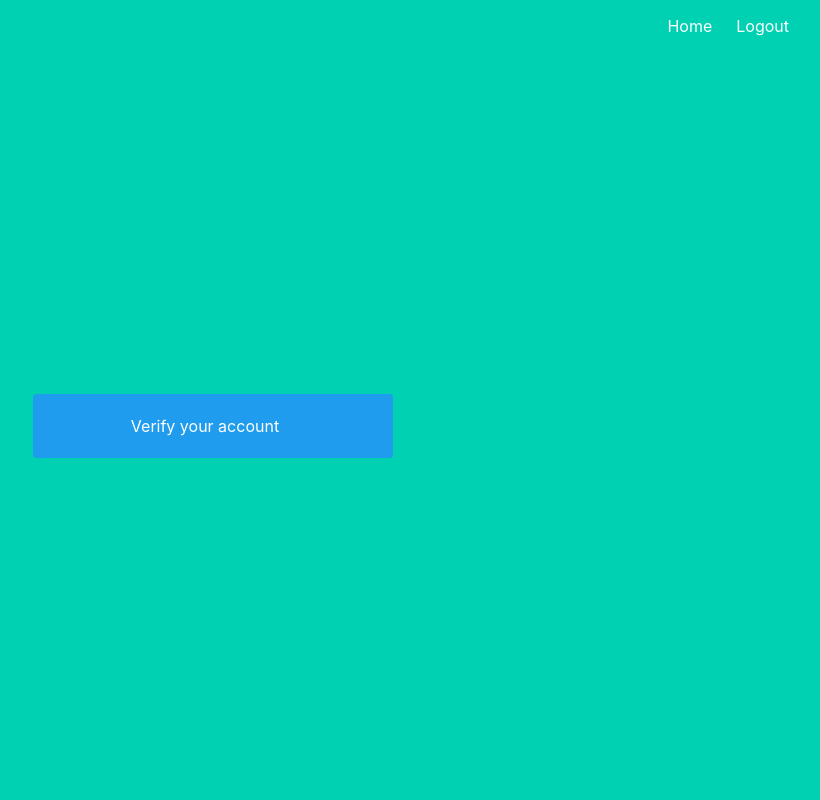
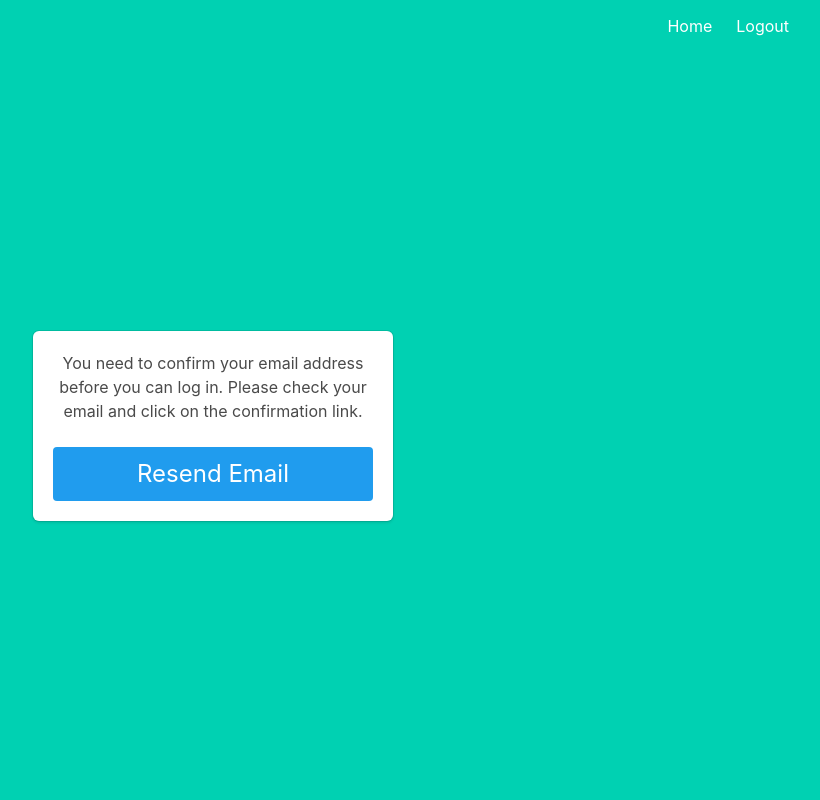
Before and after one commit to damian-anslik/flask-todos-app-sqlite, a Flask app: page /home in a window 1280 px wide. Shown: the whole page, without its empty margins (427-1247 px from the left). Run offline with Flask 2, Linux system fonts and the light colour scheme; the visitor is signed in with stand-in values (Sample User, id 1); data comes from the database, SQL or seed files in the repository.

Commit message:
resend user verification email

```diff
--- a/app/blueprints/templates/home.html
+++ b/app/blueprints/templates/home.html
@@ -2,14 +2,28 @@
 
 {% block content %}
 
-<div class="column is-4 is-offset-4">
-    {% if current_user.is_confirmed %}
-        <p>Your account is confirmed.</p>
+{% if not current_user.is_confirmed %}
+    <div class="column is-4 is-offset-4">
+        <div class="box">
+            {% with messages = get_flashed_messages(with_categories=true) %}
+                {% if messages %}
+                    {% for category, msg in messages %}
+                        <div class="notification is-{{ category }}">{{ msg }}</div>
+                    {% endfor %}
+                {% endif %}
+            {% endwith %}
+            <div class="block">
+                <p>
+                    You need to confirm your email address before you can log in.
+                    Please check your email and click on the confirmation link.
+                </p>
+            </div>
+            <form action="{{ url_for('auth.resend_confirmation') }}" method="post">
+                <button class="button is-block is-info is-large is-fullwidth">Resend Email</button>
+            </form>
+        </div>
     {% else %}
-        <div class="notification is-info">
-            Verify your account
-        </div>
+        <h1 class="title">You are already confirmed!</h1>
+    </div>
     {% endif %}
-</div>
-
 {% endblock %}
```
Also changed, not shown: app/blueprints/auth.py (+15 -4 lines).
